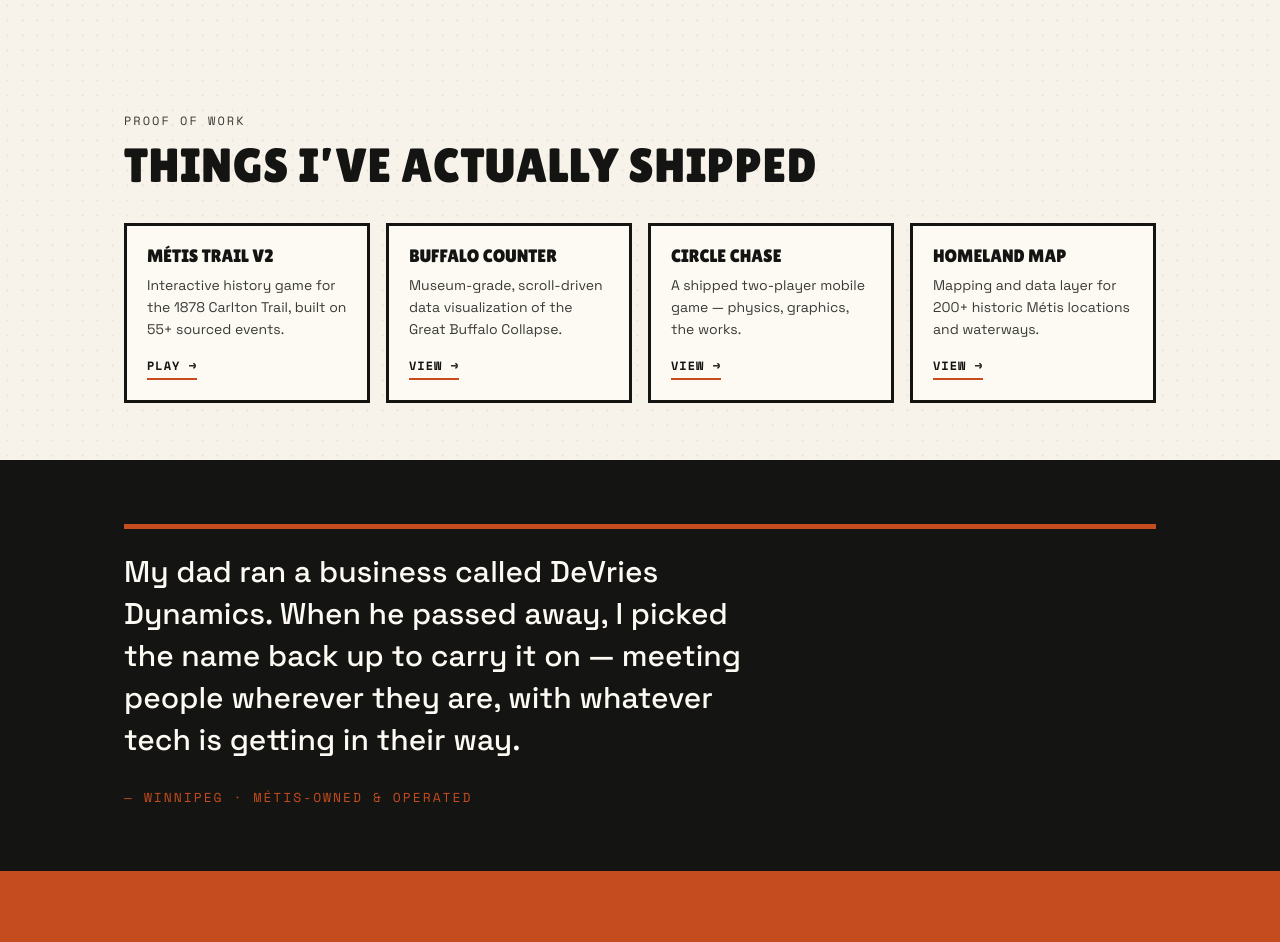
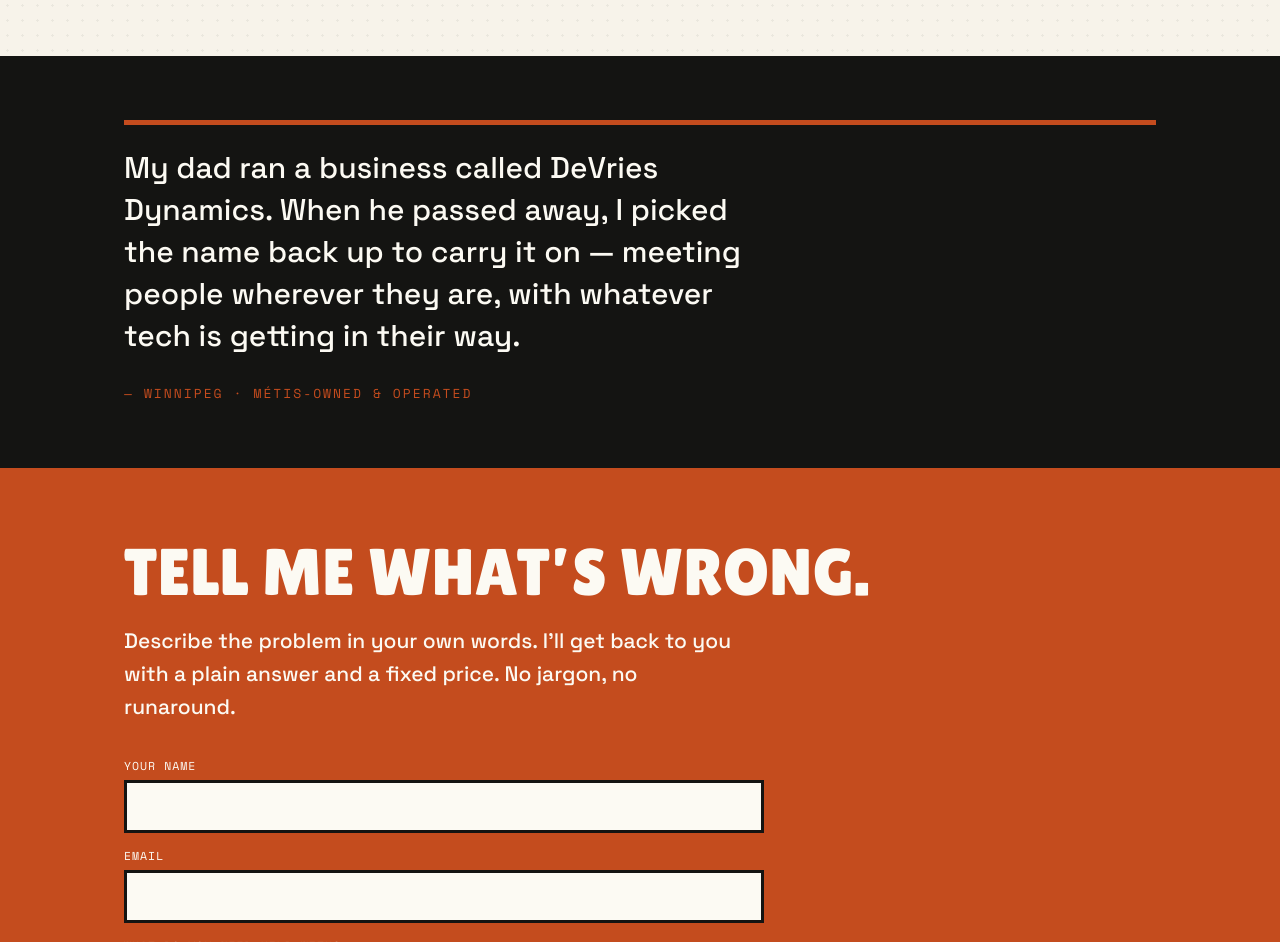
Before and after one commit to Bayarddevries/devriesdynamics.com, a plain HTML site: page index.html in a window 1280 px wide. Shown: the part 1697-2639 px from the top of the page. Drawn offline with nearby package versions, Linux system fonts and the light colour scheme.

Commit message:
Remove Proof of Work section (+ nav link, hero button, dead CSS)

```diff
--- a/index.html
+++ b/index.html
@@ -129,13 +129,6 @@
 .lane .price{font-family:'Space Mono';font-size:12px;text-transform:uppercase;letter-spacing:1px;color:var(--ink-soft);}
 .lane .cta{font-family:'Space Mono';font-size:12.5px;font-weight:700;text-transform:uppercase;text-decoration:none;border-bottom:2px solid var(--rust);padding-bottom:2px;}
 
-/* ---------- proof strip ---------- */
-.proof{display:grid;grid-template-columns:repeat(4,1fr);gap:16px;}
-.pblock{border:var(--rule);background:var(--paper-bright);padding:20px;display:flex;flex-direction:column;gap:10px;min-height:180px;}
-.pblock .t{font-family:'Lilita One';font-size:18px;text-transform:uppercase;line-height:1.08;}
-.pblock .d{font-size:14px;color:var(--ink-soft);}
-.pblock a{margin-top:auto;font-family:'Space Mono';font-size:12px;font-weight:700;text-transform:uppercase;letter-spacing:1px;text-decoration:none;border-bottom:2px solid var(--rust);align-self:flex-start;padding-bottom:2px;}
-
 /* ---------- name story ---------- */
 .story{background:var(--ink);color:var(--paper-bright);}
 .story .wrap{padding:64px 24px;}
@@ -170,12 +163,10 @@
 /* ---------- responsive ---------- */
 @media (max-width:820px){
   .lanes{grid-template-columns:1fr;}
-  .proof{grid-template-columns:repeat(2,1fr);}
 }
 @media (max-width:560px){
   body{font-size:16px;}
   .hero{padding:48px 0 44px;}
-  .proof{grid-template-columns:1fr;}
   nav.site a{padding:10px 11px;font-size:11.5px;letter-spacing:.5px;}
 }
 </style>
@@ -191,7 +182,6 @@
     <nav class="site" aria-label="Main">
       <a href="#support">Support</a>
       <a href="#build">Build</a>
-      <a href="#work">Work</a>
       <a href="#contact" class="cta-nav">Get in touch</a>
     </nav>
   </div>
@@ -212,7 +202,6 @@
     <p class="sub">From &ldquo;my inbox is a disaster&rdquo; to &ldquo;help me figure out this AI thing&rdquo; &mdash; meet people wherever they are. A real person, plain language, fixed price.</p>
     <div class="btns">
       <a class="btn primary" href="#contact">Tell me what&rsquo;s wrong</a>
-      <a class="btn" href="#work">See what I&rsquo;ve built</a>
     </div>
     <div class="hero-panel">
       <div class="stat"><div class="n">1&nbsp;on&nbsp;1</div><div class="l">A real human, not a call queue</div></div>
@@ -265,38 +254,6 @@
         </div>
       </article>
 
-    </div>
-  </div>
-</section>
-
-<!-- PROOF -->
-<section class="band snap" id="work">
-  <div class="wrap">
-    <div class="sec-head">
-      <span class="kicker">Proof of work</span>
-      <h2>Things I&rsquo;ve actually shipped</h2>
-    </div>
-    <div class="proof">
-      <div class="pblock snap">
-        <div class="t">M&eacute;tis Trail V2</div>
-        <div class="d">Interactive history game for the 1878 Carlton Trail, built on 55+ sourced events.</div>
-        <a href="https://bayarddevries.github.io/metis-trail-v2/" target="_blank" rel="noopener">Play &rarr;</a>
-      </div>
-      <div class="pblock snap">
-        <div class="t">Buffalo Counter</div>
-        <div class="d">Museum-grade, scroll-driven data visualization of the Great Buffalo Collapse.</div>
-        <a href="https://bayarddevries.github.io/buffalo-counter/" target="_blank" rel="noopener">View &rarr;</a>
-      </div>
-      <div class="pblock snap">
-        <div class="t">Circle Chase</div>
-        <div class="d">A shipped two-player mobile game &mdash; physics, graphics, the works.</div>
-        <a href="https://bayarddevries.github.io/Circle-Chase/" target="_blank" rel="noopener">View &rarr;</a>
-      </div>
-      <div class="pblock snap">
-        <div class="t">Homeland Map</div>
-        <div class="d">Mapping and data layer for 200+ historic M&eacute;tis locations and waterways.</div>
-        <a href="https://bayarddevries.github.io/metis-homeland-map/" target="_blank" rel="noopener">View &rarr;</a>
-      </div>
     </div>
   </div>
 </section>
```
